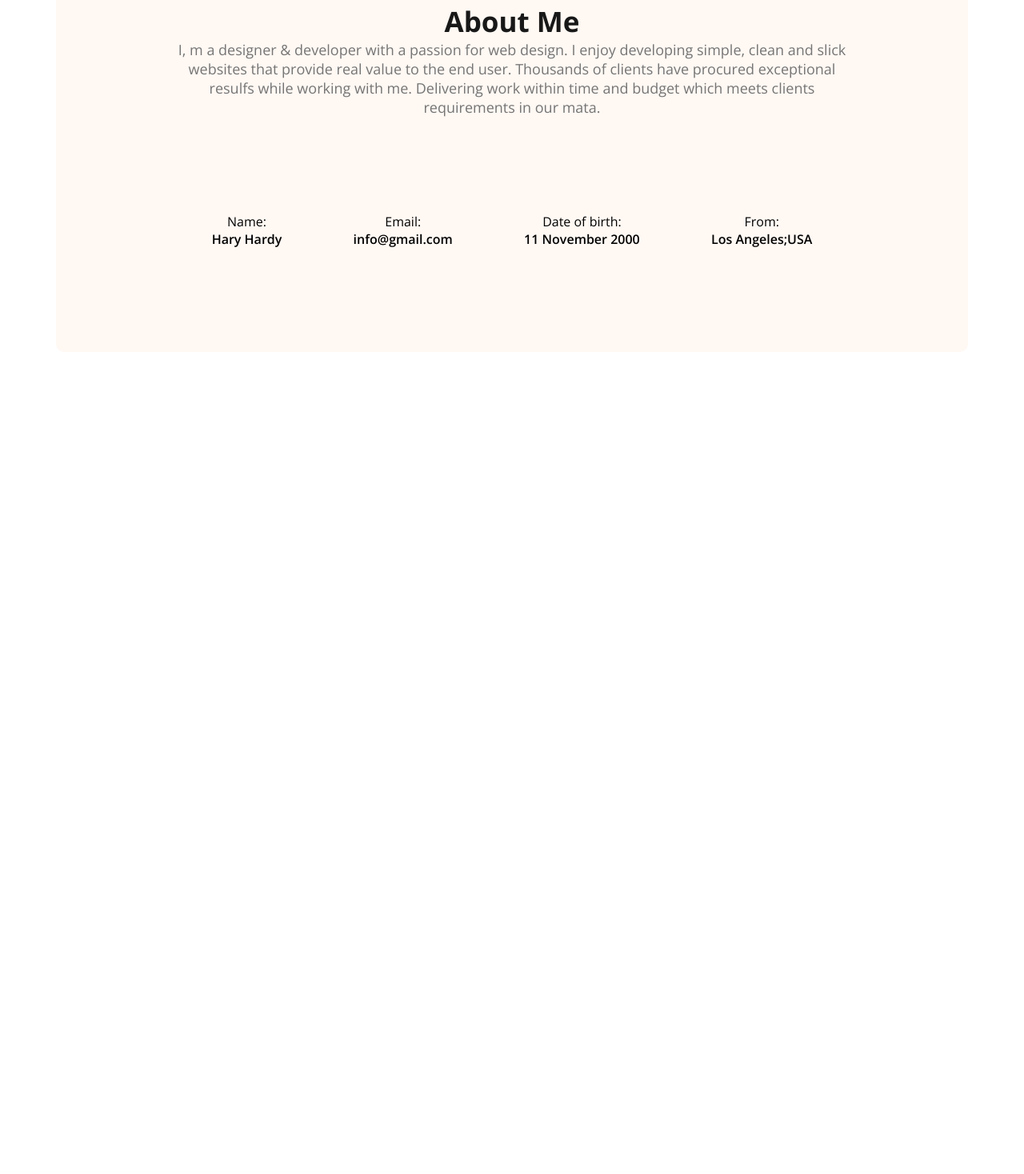
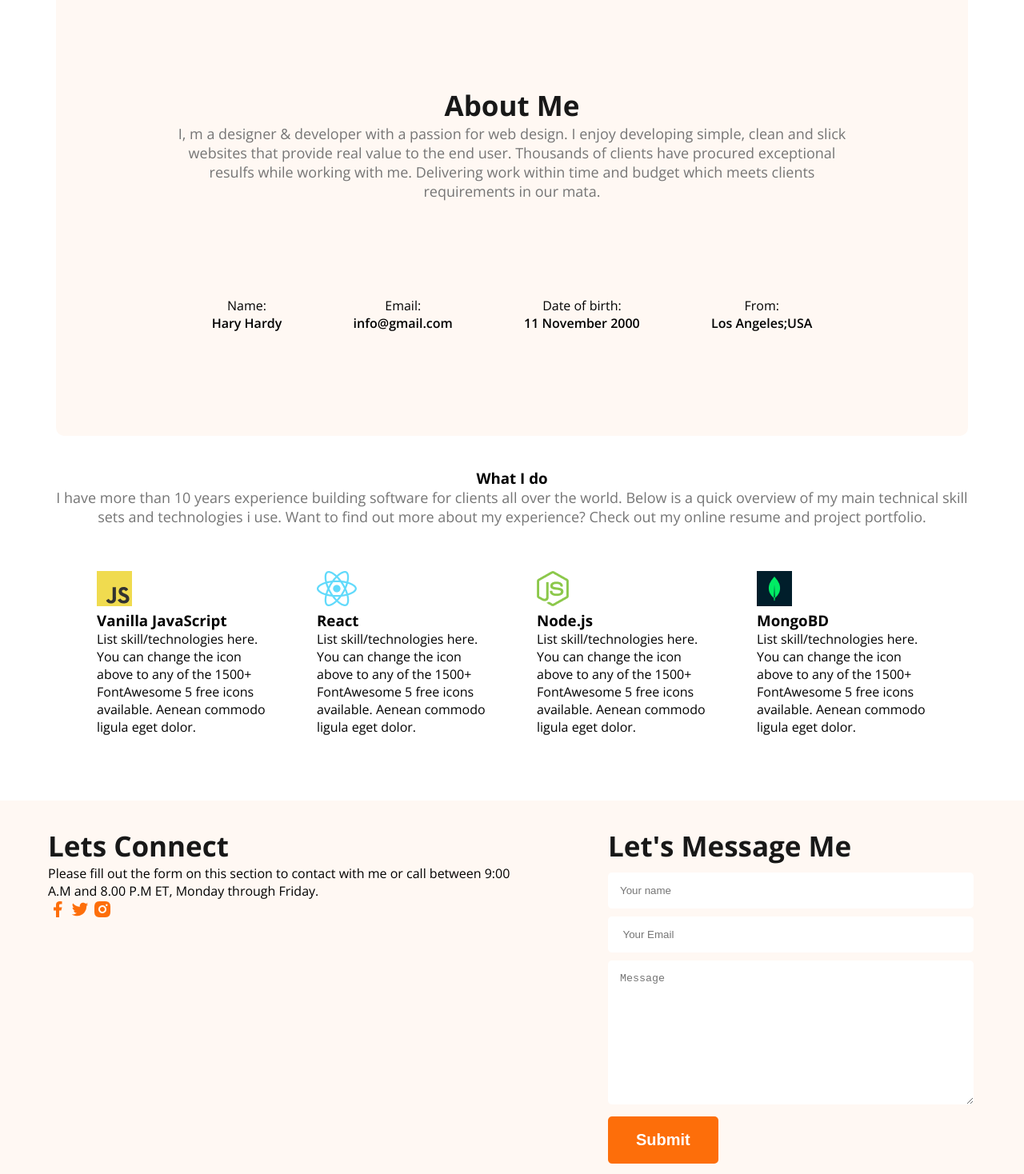
Before and after one commit to fazlerabbi-cyber/portfolio-web, a plain HTML site: page index.html in a window 1280 px wide. Shown: the part 862-2330 px from the top of the page at 80% size. Before the commit the page ends 1302 px from the top, so only its background shows below. Drawn offline with nearby package versions, Linux system fonts and the light colour scheme.

Commit message:
added text

```diff
--- a/index.html
+++ b/index.html
@@ -42,7 +42,10 @@
     <main>
         <section class="about secondary-bg">
             <h3 class="section-title">About Me</h1>
-        <p class="section-description">I, m a designer & developer with a passion for web design. I enjoy developing simple, clean and slick websites that provide real value to the end user. Thousands of clients have procured exceptional resulfs while working with me. Delivering work within time and budget which meets clients requirements in our mata.</p>
+                <p class="section-description">I, m a designer & developer with a passion for web design. I enjoy
+                    developing simple, clean and slick websites that provide real value to the end user. Thousands of
+                    clients have procured exceptional resulfs while working with me. Delivering work within time and
+                    budget which meets clients requirements in our mata.</p>
 
                 <div class="about-item">
                     <!-- .about-items*4>p.item-title+p.item-description -->
@@ -63,19 +66,67 @@
                         <p class="item-title">From:</p>
                         <p class="item-description">Los Angeles;USA</p>
                     </div>
+                </div>
+        </section>
+        <section class="skill">
+
+            <!-- what I do section  -->
+
+                <h3 class="section-title-1 text-center">What I do</h3>
+                <p class="section-description text-center">I have more than 10 years experience building software for clients all over the world. Below is a quick overview of my main technical skill sets and technologies i use. Want to find out more about my experience? Check out my online resume and project portfolio.</p>
+
+
+            <div class="skills-all">
+                <div class="skill-1">
+                    <img src="image/images/icons/js.png" alt="">
+                    <h3>Vanilla JavaScript</h3>
+                    <p>List skill/technologies here. You can change the icon above to any of the 1500+ FontAwesome 5 free icons available. Aenean commodo ligula eget dolor.</p>
+                </div>
+                <div class="skill-1">
+                    <img src="image/images/icons/react.png" alt="">
+                    <h3>React</h3>
+                    <p  class="text-description">List skill/technologies here. You can change the icon above to any of the 1500+ FontAwesome 5 free icons available. Aenean commodo ligula eget dolor.</p>
+                </div>
+                <div class="skill-1">
+                    <img src="image/images/icons/nodejs.png" alt="">
+                    <h3>Node.js</h3>
+                    <p>List skill/technologies here. You can change the icon above to any of the 1500+ FontAwesome 5 free icons available. Aenean commodo ligula eget dolor.</p>
+                </div>
+                <div class="skill-1">
+                    <img src="image/images/icons/mongo.png" alt="">
+                    <h3>MongoBD</h3>
+                    <p>List skill/technologies here. You can change the icon above to any of the 1500+ FontAwesome 5 free icons available. Aenean commodo ligula eget dolor.</p>
+                </div>
+            </div>
+        </section>
+
+
+    </main>
+    <footer class="secondary-bg">
+        <div class="footer-column">
+            <h3 class="section-title">Lets Connect</h3>
+            <p>Please fill out the form on this section to contact with me or call between 9:00 A.M and 8.00 P.M ET, Monday through Friday.</p>
+            <div>
+                <a href=""><img src="image/images/icons/facebook.png" alt=""></a>
+                <a href=""><img src="image/images/icons/twitter.png" alt=""></a>
+                 <a href=""><img src="image/images/icons/insta.png" alt=""></a>
+            </div>
+        </div>
+        <div class="input">
+            <h3 class="section-title">Let's Message Me</h3>
+            <form>
+                <input type="text" placeholder="Your name">
+                <input type="text" placeholder=" Your Email">
+                <textarea name="" id="" cols="30" rows="10" placeholder="Message"></textarea>
+                 <button class="btn-primary">Submit</button>
+            </form>
+        </div>
 
 
 
 
 
-        </div>
-
-
-
-     </section>
-
-
-    </main>
+    </footer>
 
 </body>
 
--- a/style/styles.css
+++ b/style/styles.css
@@ -42,7 +42,7 @@ nav ul{
 }
 
 .nav-title{
-    font-weight: 800;
+    font-weight: 600;
     font-size: 45px;
 }
 ul li{
@@ -64,6 +64,7 @@ nav ul li a{
     padding: 18px 35px;
     border-radius: 5px;
     border: none;
+    margin-top: 10px;
 }
 .secondary-bg{
     background-color: #FFF8F3;
@@ -82,15 +83,13 @@ nav ul li a{
 .banner{
     display: flex;
     justify-content: space-between;
-    margin: 0 35px 0 230px;
+    margin: 0 40px 0 200px;
+
 }
-.banner-pic{
-    width: 500px;
-}
+
 .banner-content{
-    max-width: 580px;
-    /* margin-top: 30px; */
-    /* margin-left: 50px; */
+    max-width: 575px;
+
 }
 
 /* main  */
@@ -125,3 +124,59 @@ main{
 .item-description{
     font-weight:600 ;
 }
+.text-center{
+    text-align: center;
+}
+.skills-all{
+    display: flex;
+    gap: 26px;
+    padding: 33px;
+    margin-top: 5px;
+
+}
+
+
+.skill-1{
+    padding: 18px;
+    box-shadow: 0px 6px 50px 0px rgba(0, 0, 0, 0,06);
+    border-radius: 5px;
+
+}
+.skill{
+    margin-top: 40px;
+}
+
+/* footer style   */
+footer{
+    padding: 13px 60px;
+    display: flex;
+    gap: 120px;
+    margin-top: 30px;
+
+}
+.footer-column{
+    width: 50%;
+    margin-top: 20px;
+}
+.input input{
+    display: block;
+    margin-top: 10px;
+    margin-bottom: 10px;
+    border-radius: 5px;
+    background-color: white;
+    padding: 15px;
+    width: 100%;
+    border: none;
+
+}
+.input{
+    margin-top: 20px;
+}
+.input textarea{
+    width: 100%;
+    border-radius: 5px;
+    padding: 15px;
+    background-color: white;
+    font-size: 16ox;
+    border: none;
+}
```
Lines whose indentation alone changed are shown as unchanged.
